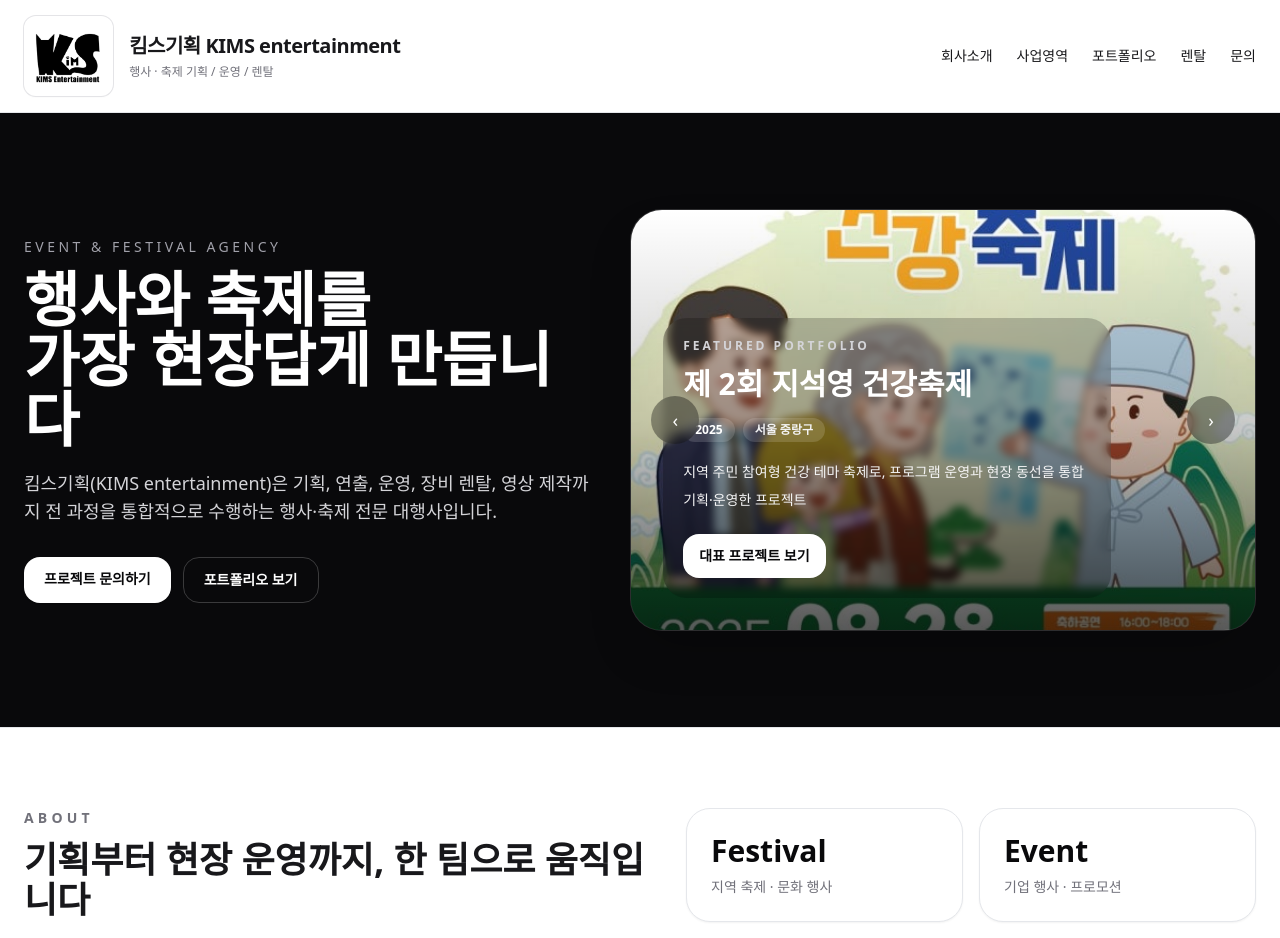
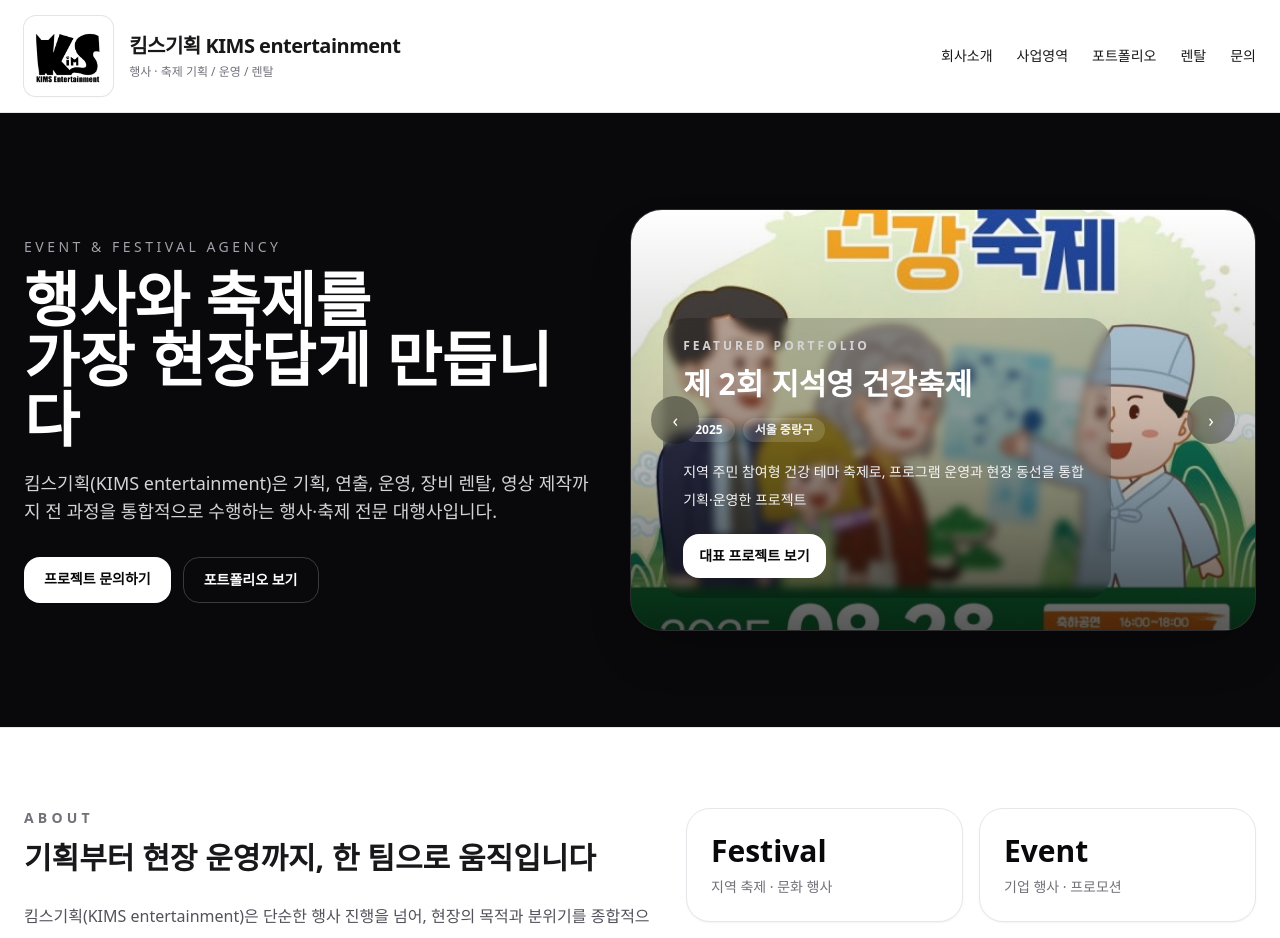
Before and after one commit to tjdwp34-pixel/kims-site, a React (Vite) app: page / in a window 1280 px wide. Shown: the top 938 px of the page. Built offline with nearby package versions, Linux system fonts and the light colour scheme.

Commit message:
Add files via upload

```diff
--- a/src/App.jsx
+++ b/src/App.jsx
@@ -520,7 +520,7 @@ ${form.message}`
         <div className="grid gap-8 md:grid-cols-[1.05fr_0.95fr] md:items-start">
           <div>
             <p className="text-sm font-semibold uppercase tracking-[0.3em] text-zinc-500">About</p>
-            <h2 className="mt-3 text-3xl font-bold leading-tight md:text-4xl">기획부터 현장 운영까지, 한 팀으로 움직입니다</h2>
+            <h2 className="mt-3 whitespace-nowrap text-2xl font-bold leading-tight sm:text-3xl md:text-3xl">기획부터 현장 운영까지, 한 팀으로 움직입니다</h2>
             <p className="mt-6 text-base leading-8 text-zinc-600">
               킴스기획(KIMS entertainment)은 단순한 행사 진행을 넘어, 현장의 목적과 분위기를 종합적으로 설계하는 전문 기획팀입니다.
               클라이언트의 목표에 부합하는 기획안 수립부터 무대 연출, 운영 인력 구성, 장비 렌탈, 현장 콘텐츠 제작까지 전 과정을 통합적으로 제공합니다.
```
